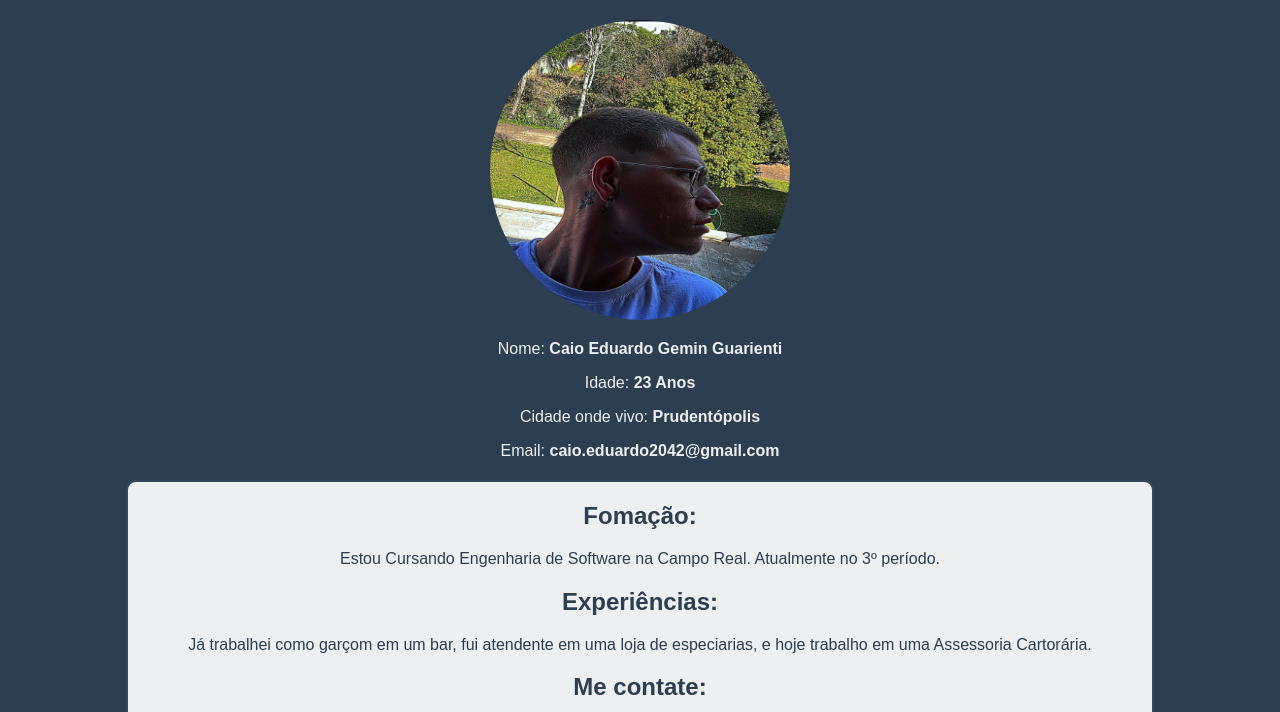
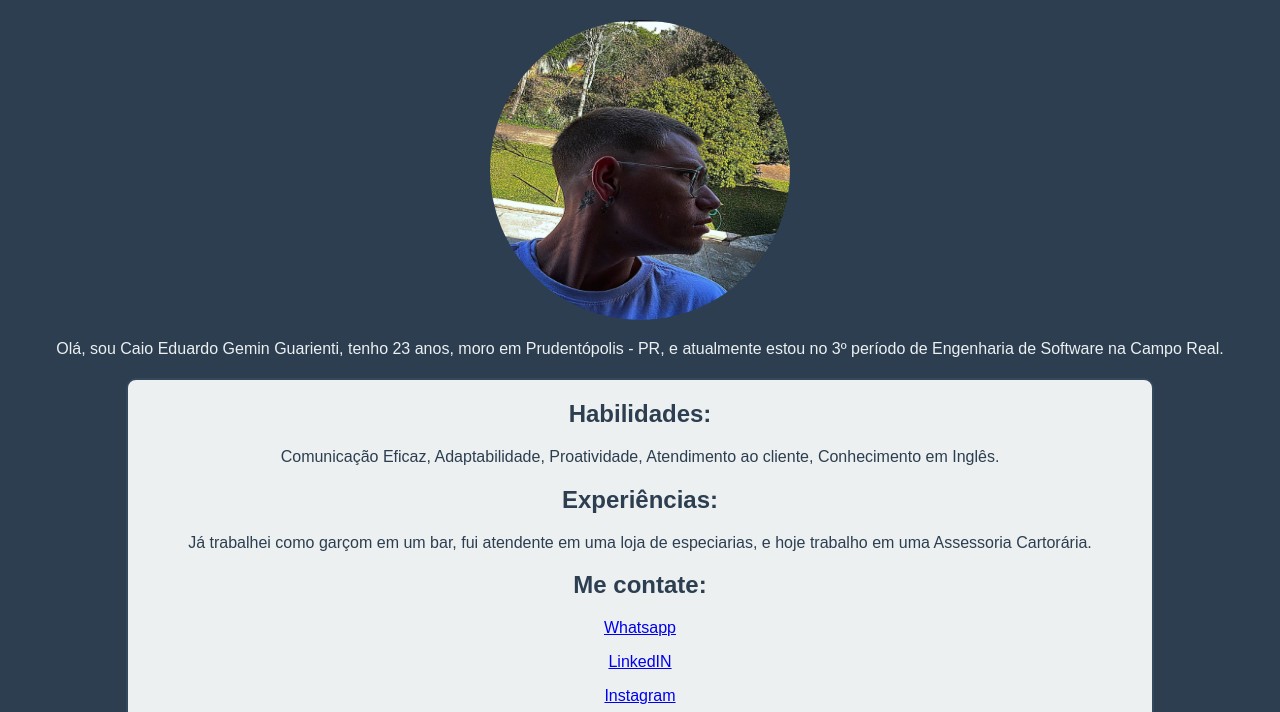
Before and after one commit to CaioEduardoGemin/DSWM, a plain HTML site: page DSWM/Curriculo/index.html in a window 1280 px wide. Shown: the part 60-772 px from the top of the page. Drawn offline with Linux system fonts and the light colour scheme.

Commit message:
Update index.html

```diff
--- a/DSWM/Curriculo/index.html
+++ b/DSWM/Curriculo/index.html
@@ -8,15 +8,14 @@
     <h1><strong>Sobre Mim</strong></h1>
 </head>
 <body>
+    <div id="content">
     <img src="Foto.jpg" alt="Ft" id="Foto">
-    <p>Nome: <strong> Caio Eduardo Gemin Guarienti </strong> </p>
-    <p>Idade: <strong> 23 Anos </strong> </p>
-    <p>Cidade onde vivo: <strong> Prudentópolis </strong> </p>
-    <p>Email: <strong> caio.eduardo2042@gmail.com </strong> </p>
-    <p></p>
+        <p>Olá, sou Caio Eduardo Gemin Guarienti, tenho 23 anos, moro em  Prudentópolis - PR, e atualmente estou no 3º período de Engenharia de Software na Campo Real. </p>
+        </p>
+    </div>
  <div id="quad" >
-<h2><strong> Fomação:  </strong></h2>
-<p>Estou Cursando Engenharia de Software na Campo Real. Atualmente no 3º período.</p>
+<h2><strong> Habilidades:  </strong></h2>
+<p>Comunicação Eficaz, Adaptabilidade, Proatividade, Atendimento ao cliente, Conhecimento em Inglês. </p>
 <h2><strong>Experiências: </strong></h2>
 <p>Já trabalhei como garçom em um bar, fui atendente em uma loja de especiarias, e hoje trabalho em uma Assessoria Cartorária. </p>
 <h2><strong>Me contate: </strong></h2>
```
